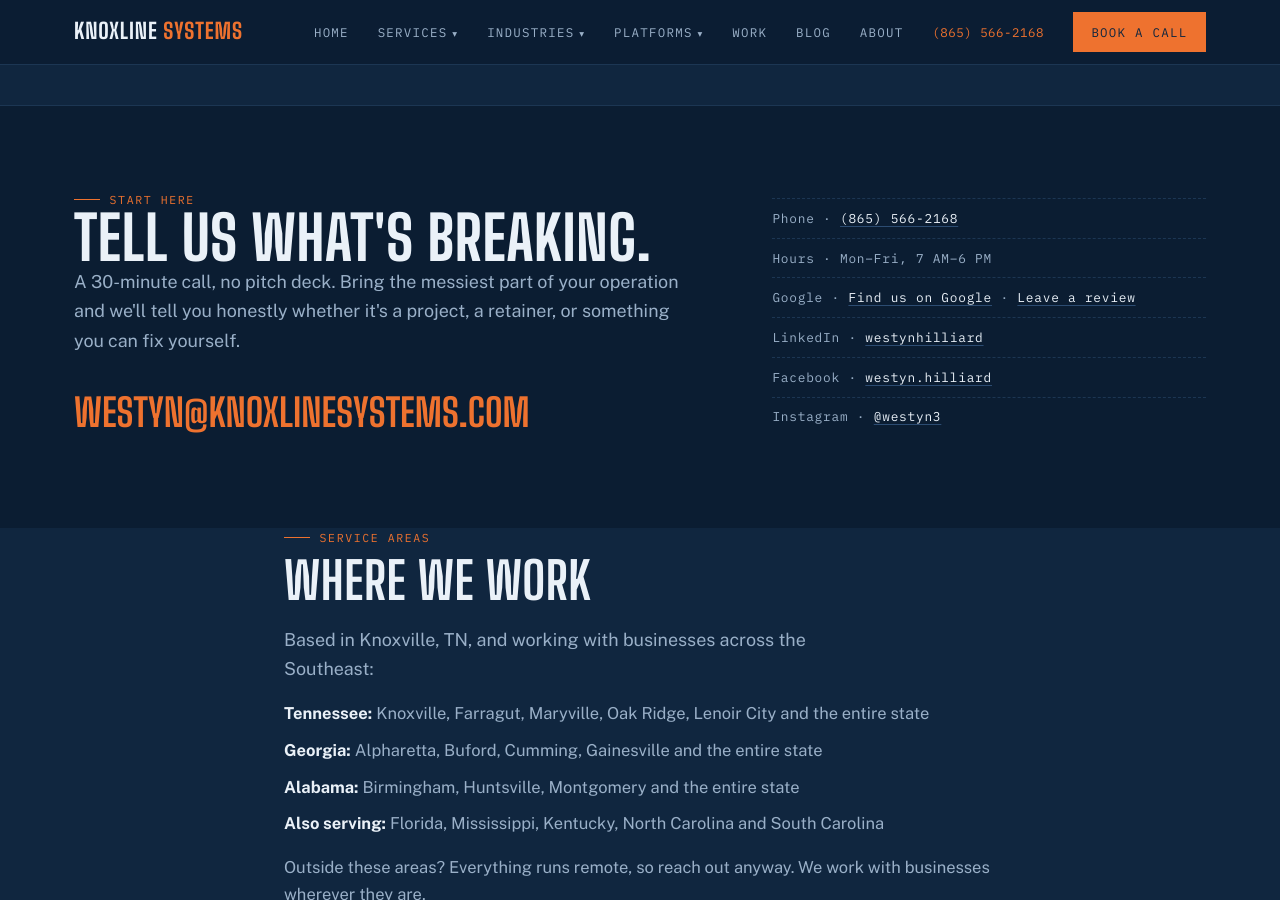
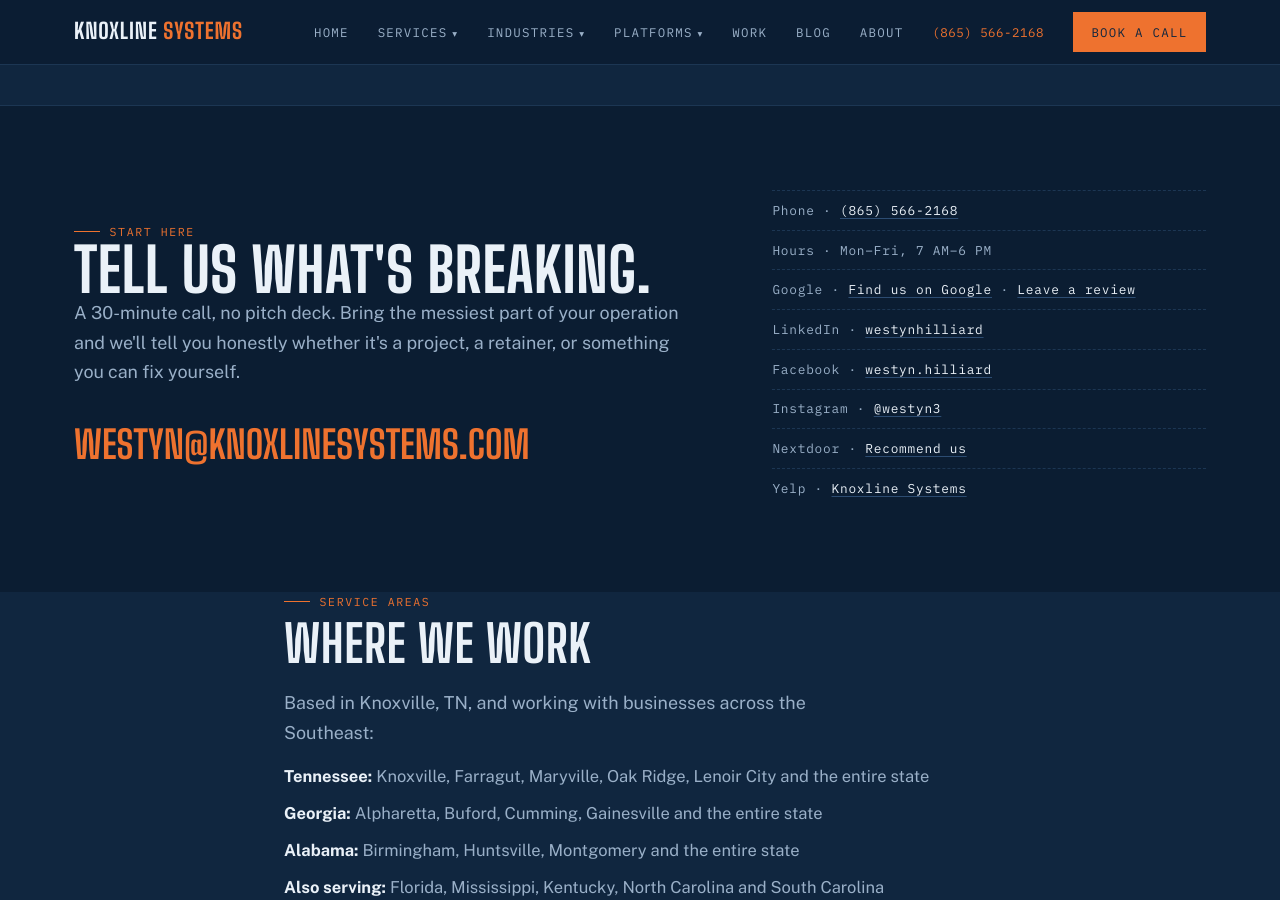
Before and after one commit to Westyn3/Knoxline-Systems, a Jekyll site: the page contact.html, which Jekyll copies as it is, in a window 1280 px wide and 900 px high. Built offline with Jekyll 4.4.1, drawn with Linux system fonts in a browser that asks for light colours.

Commit message:
Add Nextdoor and Yelp profiles to sameAs and contact page
Co-Authored-By: Claude Opus 5.5 <noreply@anthropic.com>
Claude-Session: https://claude.ai/code/session_01EgLe6GLnx4Jt2i6MFsRBtR

```diff
--- a/contact.html
+++ b/contact.html
@@ -155,6 +155,8 @@
       <div>LinkedIn · <a href="https://www.linkedin.com/in/westynhilliard/" rel="noopener">westynhilliard</a></div>
       <div>Facebook · <a href="https://www.facebook.com/westyn.hilliard/" rel="noopener">westyn.hilliard</a></div>
       <div>Instagram · <a href="https://www.instagram.com/westyn3/" rel="noopener">@westyn3</a></div>
+      <div>Nextdoor · <a href="https://nextdoor.com/page/knoxline-systems-knoxville-tn" rel="noopener" target="_blank">Recommend us</a></div>
+      <div>Yelp · <a href="https://www.yelp.com/biz/knoxline-systems-knoxville" rel="noopener" target="_blank">Knoxline Systems</a></div>
     </div>
   </div>
 </section>
--- a/index.html
+++ b/index.html
@@ -93,6 +93,8 @@
     "https://share.google/zQubW2PJZpJELhc4n",
     "https://www.facebook.com/westyn.hilliard/",
     "https://www.instagram.com/westyn3/",
+    "https://www.yelp.com/biz/knoxline-systems-knoxville",
+    "https://nextdoor.com/page/knoxline-systems-knoxville-tn",
     "https://www.linkedin.com/in/westynhilliard/"
   ]
 }
```
